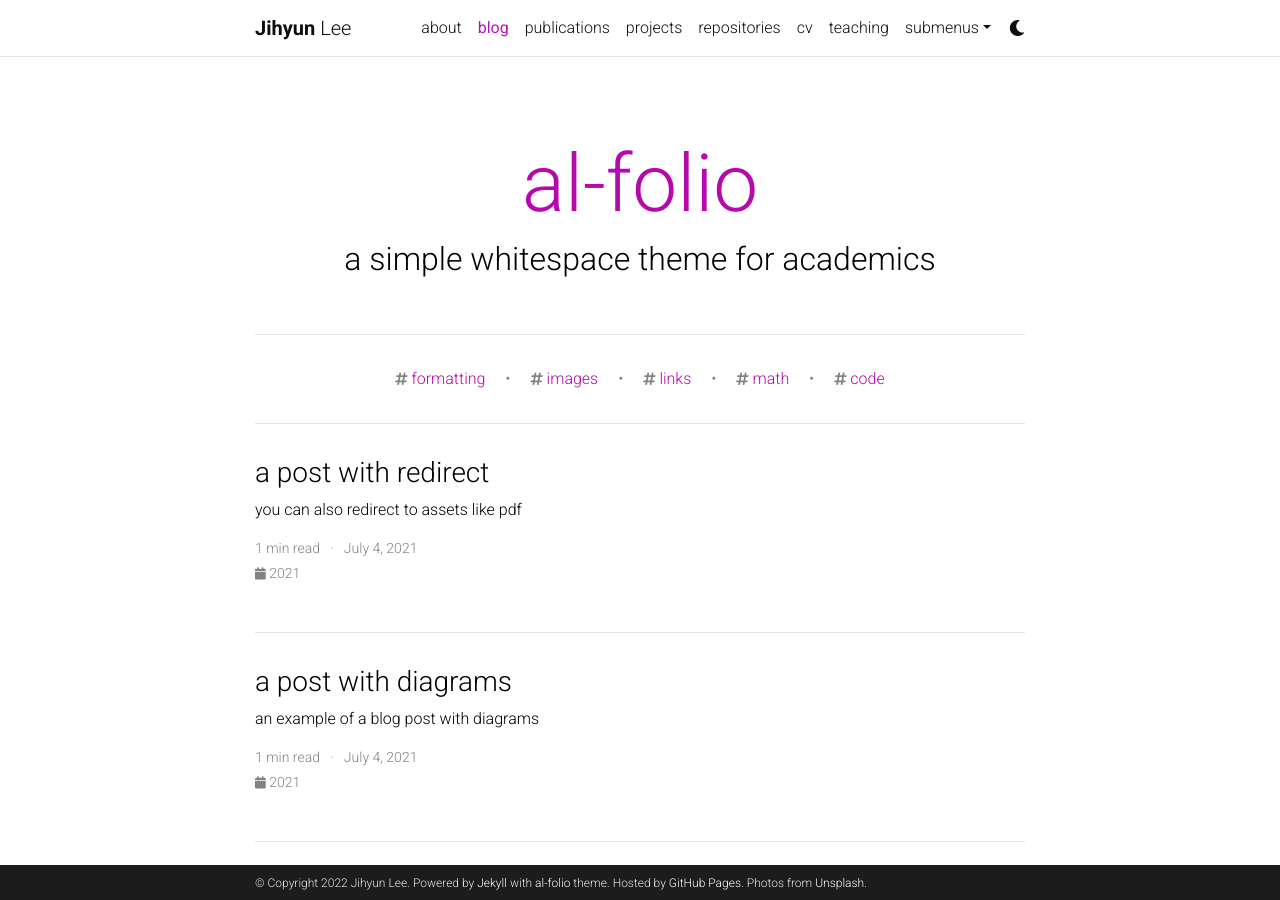
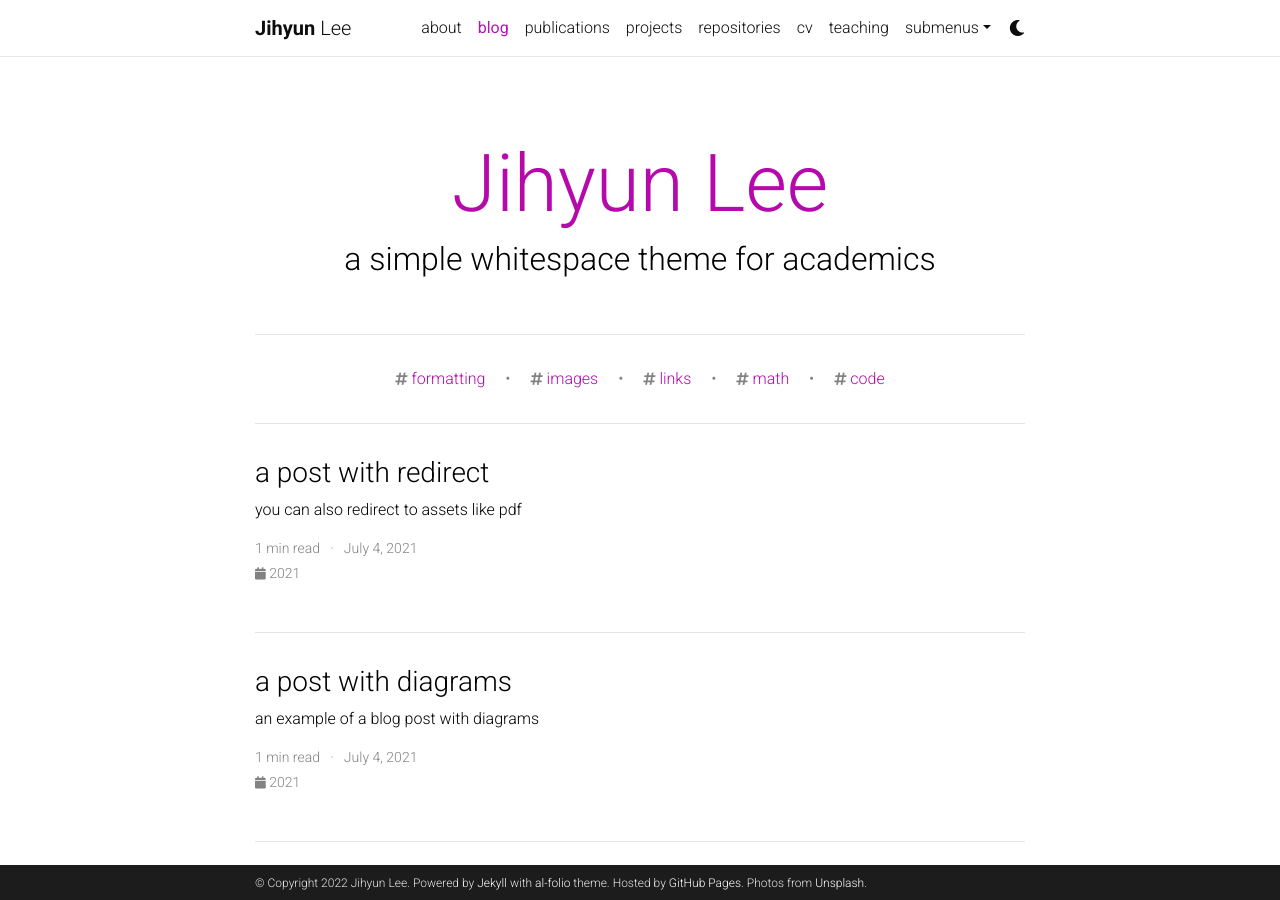
Before and after one commit to dlcksrb6307/zzhxxnee.github.io, a Jekyll site: the page built from blog/index.html, in a window 1280 px wide and 900 px high. Built offline with Jekyll 4.4.1, drawn with Linux system fonts in a browser that asks for light colours; the list of posts is cut into pages by our own code; comment, search, counter and statistics services are not loaded; a style sheet for code colours, icons or effects is not loaded.

Commit message:
MOD config.yml

```diff
--- a/_config.yml
+++ b/_config.yml
@@ -23,7 +23,7 @@
 baseurl: / # the subpath of your site, e.g. /blog/
 last_updated: false # set to true if you want to display last updated in the footer
 impressum_path:  # set to path to include impressum link in the footer, use the same path as permalink in a page, helps to conform with EU GDPR
-
+published: true
 # -----------------------------------------------------------------------------
 # Theme
 # -----------------------------------------------------------------------------
@@ -102,7 +102,7 @@
 # Blog
 # -----------------------------------------------------------------------------
 
-blog_name: al-folio # blog_name will be displayed in your blog page
+blog_name: Jihyun Lee # blog_name will be displayed in your blog page
 blog_nav_title: blog # your blog must have a title for it to be displayed in the nav bar
 blog_description: a simple whitespace theme for academics
 permalink: /blog/:year/:title/
```
